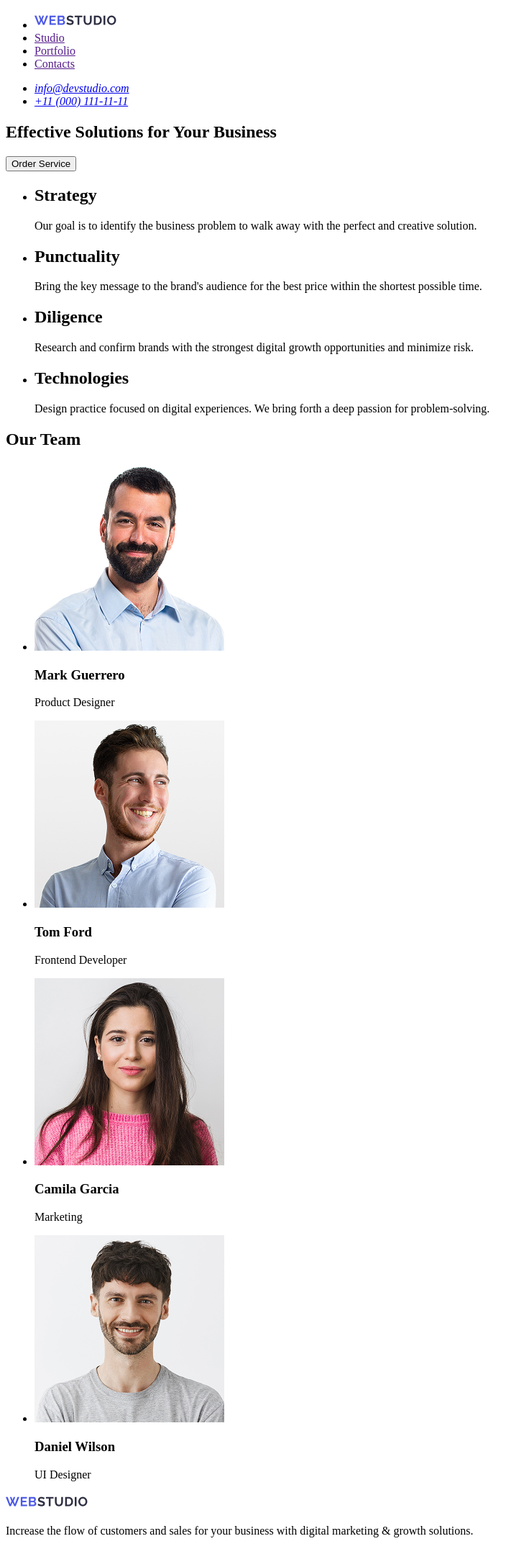
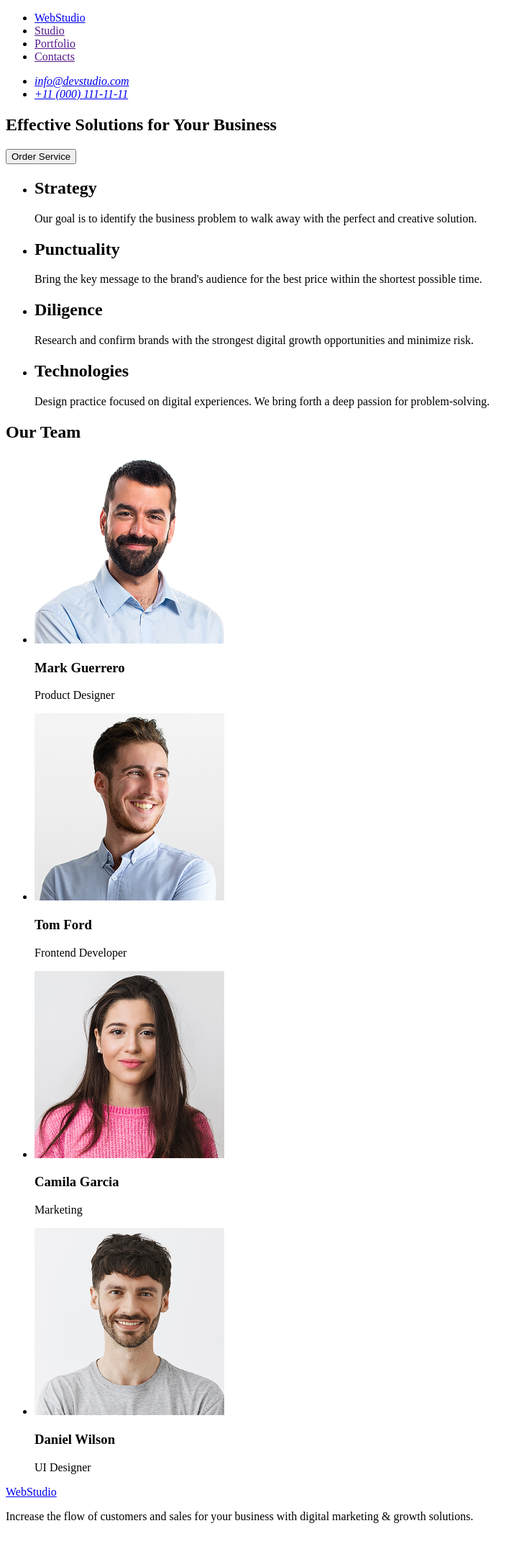
Before and after one commit to lebronush/goit-markup-hw-01, a plain HTML site: page index.html in a window 1280 px wide. Shown: the whole page at 72% size, without its empty margins (0-736 px from the left). Drawn offline with Linux system fonts and the light colour scheme.

Commit message:
add index

```diff
--- a/index.html
+++ b/index.html
@@ -9,7 +9,7 @@
     <header>
         <nav>
             <ul>
-                <li><a href="index.html"><img src="images/Logo.jpg" alt="WebStudio" width="115" height="24"></a></li>
+                <li><a href="index.html">WebStudio</a></li>
                 <li><a href="" target="_blank">Studio</a></li>
                 <li><a href="" target="_blank">Portfolio</a></li>
                 <li><a href="" target="_blank">Contacts</a></li>
@@ -18,7 +18,7 @@
         <address>
                 <ul>
                     <li><a href="mailto:info@devstudio.com">info@devstudio.com</a></li>
-                    <li><a href="tel:+11000111-11-11">+11 (000) 111-11-11</a></li>
+                    <li><a href="tel:+110001111111">+11 (000) 111-11-11</a></li>
                 </ul>
         </address>
     </header>
@@ -68,10 +68,10 @@
                     </li>
                 </ul>
         </section>
-        <footer>
-                <a href="index.html"><img src="images/Logo.jpg" alt="WebStudio" width="115" height="24"></a>
-                <p>Increase the flow of customers and sales for your business with digital marketing & growth solutions.</p>
-        </footer>
     </main>
+    <footer>
+        <a href="index.html">WebStudio</a>
+        <p>Increase the flow of customers and sales for your business with digital marketing & growth solutions.</p>
+    </footer>
 </body>
 </html>
```
